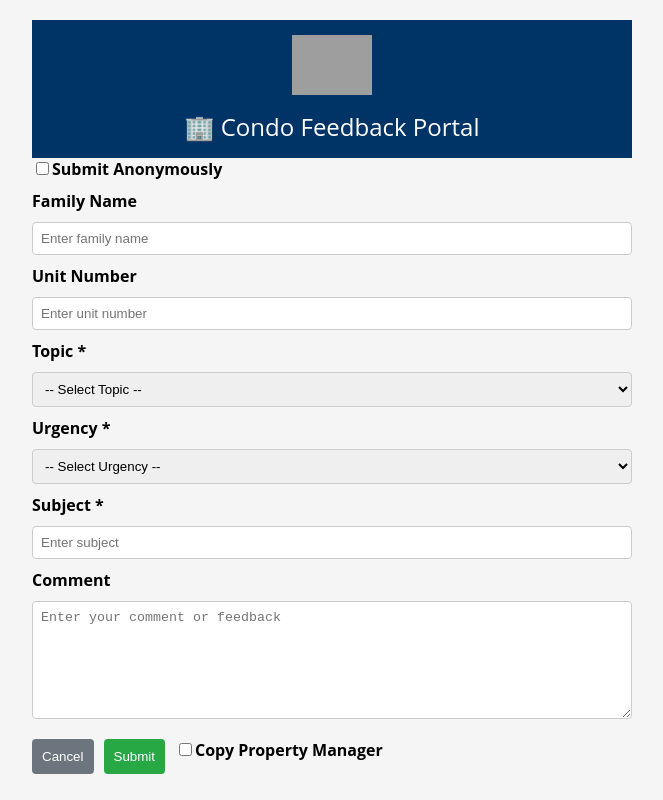
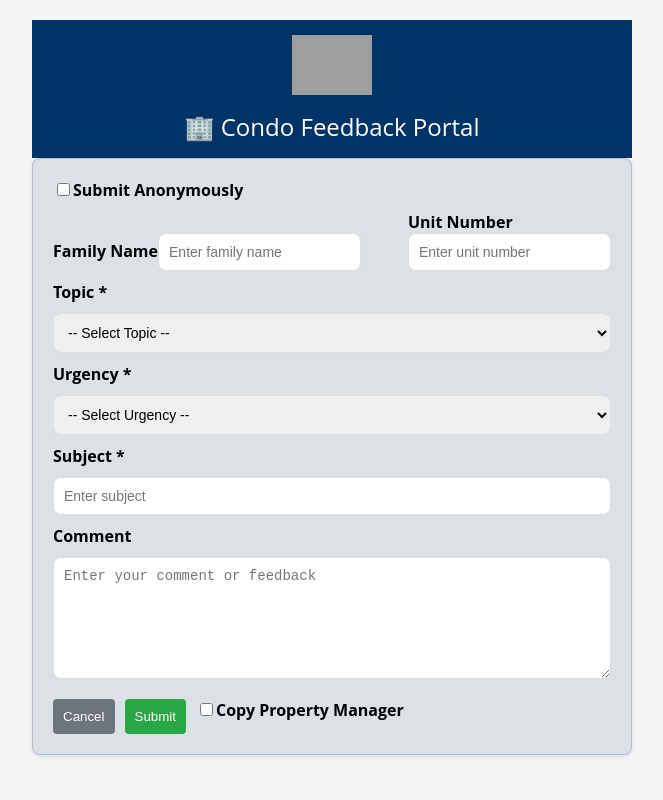
Before and after one commit to perelgutTrios/CondoFeedback, a React (Create React App) app: page / in a window 1280 px wide. Shown: the whole page, without its empty margins (308-971 px from the left). Built offline with nearby package versions, Linux system fonts and the light colour scheme; grey boxes are pictures that could not be loaded.

Commit message:
Enhance form styling - Add form box background, rounded inputs, side-by-side name/unit fields

```diff
--- a/src/App.css
+++ b/src/App.css
@@ -23,6 +23,25 @@ body {
   display: flex;
   flex-direction: column;
   gap: 10px;
+  background-color: rgba(0, 51, 102, 0.1); /* 10% version of header color #003366 */
+  padding: 20px;
+  border-radius: 8px;
+  border: 1px solid rgba(0, 51, 102, 0.2);
+  box-shadow: 0 2px 4px rgba(0, 0, 0, 0.1);
+}
+
+.name-unit-row {
+  display: flex;
+  gap: 10px;
+  align-items: flex-end;
+}
+
+.name-field {
+  flex: 2; /* 67% approximately */
+}
+
+.unit-field {
+  flex: 1; /* 33% approximately */
 }
 
 label {
@@ -30,9 +49,17 @@ label {
 }
 
 input, select, textarea {
-  padding: 8px;
-  border-radius: 4px;
-  border: 1px solid #ccc;
+  padding: 10px;
+  border-radius: 8px; /* More rounded corners */
+  border: 1px solid #ddd;
+  font-size: 14px;
+  transition: border-color 0.3s ease;
+}
+
+input:focus, select:focus, textarea:focus {
+  outline: none;
+  border-color: #003366;
+  box-shadow: 0 0 0 2px rgba(0, 51, 102, 0.2);
 }
 
 textarea {
@@ -66,4 +93,13 @@ button.send {
   .actions, .alternative {
     flex-direction: column;
   }
+
+  .name-unit-row {
+    flex-direction: column;
+    gap: 10px;
+  }
+
+  .name-field, .unit-field {
+    flex: 1;
+  }
 }
--- a/src/App.js
+++ b/src/App.js
@@ -155,6 +155,8 @@ function App() {
           Submit Anonymously
         </label>
 
+        <div className="name-unit-row">
+          <div className="name-field">
             <label>Family Name</label>
             <input
               type="text"
@@ -166,7 +168,9 @@ function App() {
               placeholder={anonymous ? "Anonymous submission" : "Enter family name"}
               style={{ opacity: anonymous ? 0.5 : 1 }}
             />
+          </div>
 
+          <div className="unit-field">
             <label>Unit Number</label>
             <input
               type="text"
@@ -178,6 +182,8 @@ function App() {
               placeholder={anonymous ? "Anonymous submission" : "Enter unit number"}
               style={{ opacity: anonymous ? 0.5 : 1 }}
             />
+          </div>
+        </div>
 
         <label>Topic *</label>
         <select
```
Lines whose indentation alone changed are shown as unchanged.
